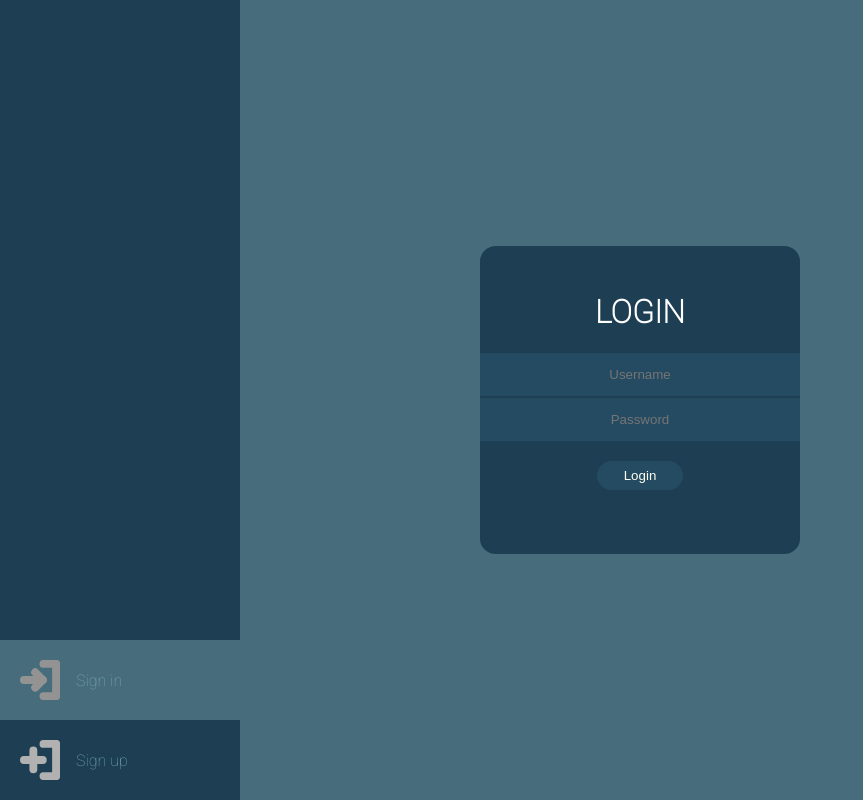
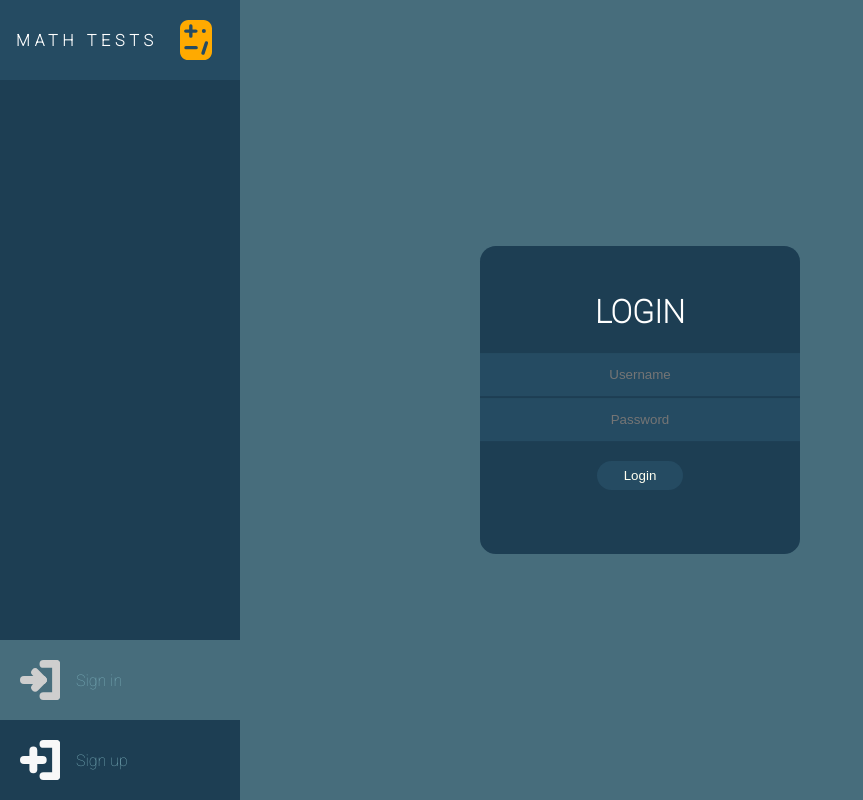
Before and after one commit to Marcus-Elk/Evaluerings_test, a PHP site: page /login.php in a window 1280 px wide. Shown: the whole page, without its empty margins (0-863 px from the left). Run offline with PHP 8.4, Linux system fonts and the light colour scheme.

Commit message:
add logo to navbar

```diff
--- a/htdocs/include/navbar.php
+++ b/htdocs/include/navbar.php
@@ -9,13 +9,21 @@
 	<script src="./js/navbar.js" defer></script>
 
 	<ul class="nav-list">
+
+		<li class="nav-item">
+			<a class="nav-link" id="logo-link" href="index.php">
+				<span class="nav-text" id="logo-text"><b>Math Tests</b></span>
+				<img class="nav-icon" id="logo-icon" src="./icon/logo.svg">
+			</a>
+		</li>
+
 <?php if(isset($_SESSION['user_id'])): ?>
 
 	<?php if(isStudent()): ?>
 		<li class="nav-item">
 			<a class="nav-link" href="view_test.php">
 				<img class="nav-icon" src="./icon/view_test.svg">
-				<span class="nav-text">See tests</span>
+				<span class="nav-text">Available tests</span>
 			</a>
 		</li>
 	<?php endif;?>
@@ -32,7 +40,7 @@
 		<li class="nav-item">
 			<a class="nav-link" href="#">
 				<img class="nav-icon" src="./icon/scores.svg">
-				<span class="nav-text">View results</span>
+				<span class="nav-text">Results</span>
 			</a>
 		</li>
 
--- a/htdocs/js/navbar.js
+++ b/htdocs/js/navbar.js
@@ -1,6 +1,5 @@
 
 $(document).ready(function() {
-
 
 	$(".nav-link[href]").each(function(index) {
 
@@ -9,5 +8,4 @@
 		}
 	});
 
-
 });
--- a/htdocs/style/navbar.css
+++ b/htdocs/style/navbar.css
@@ -44,7 +44,7 @@
 .nav-icon {
 	min-width: 2.5rem;
 	margin-left: 1.25rem;
-	filter: grayscale(100%);
+	filter: grayscale(100%) brightness(1.4);
 	transition: 500ms;
 }
 
@@ -73,3 +73,34 @@
 .nav-link.current {
 	background-color: #476D7C;
 }
+
+#logo-link {
+	background-color: #193647;
+}
+
+#logo-link:hover {
+	background-color: #254B62;
+}
+
+#logo-text {
+	text-transform: uppercase;
+	letter-spacing: 0.3rem;
+	display: inline;
+	position: absolute;
+	left: -200px;
+	transition: left 400ms;
+	color: white;
+}
+
+.navbar:hover #logo-text {
+	left: 0px;
+}
+
+#logo-icon {
+	transform: none;
+}
+
+.navbar:hover #logo-icon {
+	margin-left: 11rem;
+	transform: rotate(180deg) scaleY(-1) scaleX(-1);
+}
--- a/htdocs/test.php
+++ b/htdocs/test.php
@@ -63,6 +63,7 @@
 		<div class="question" id="q<?=$q_id?>">
 			<button class="question-toggle" type="button">
 				<h2 class="question-title"><?= $q_title ?></h2>
+				<h2 class="toggle-symbol">+</h2>
 			</button>
 			<div class="question-content">
 				<p class="question-text"><?= $q_text ?></p>
```
Also changed, not shown: htdocs/js/test.js (+8 -7 lines), htdocs/style/test.css (+10 -0 lines), htdocs/icon/logo.svg (added).
